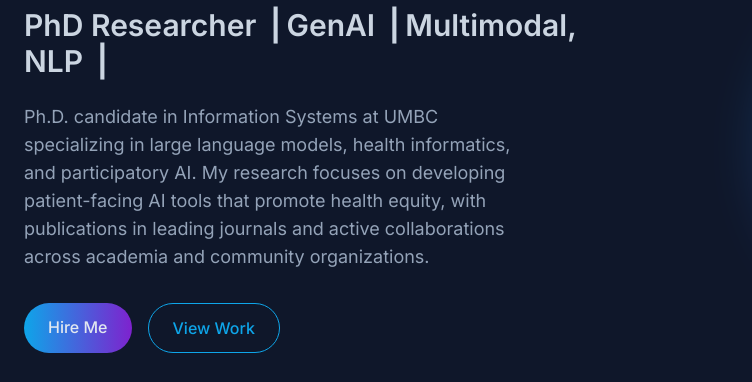
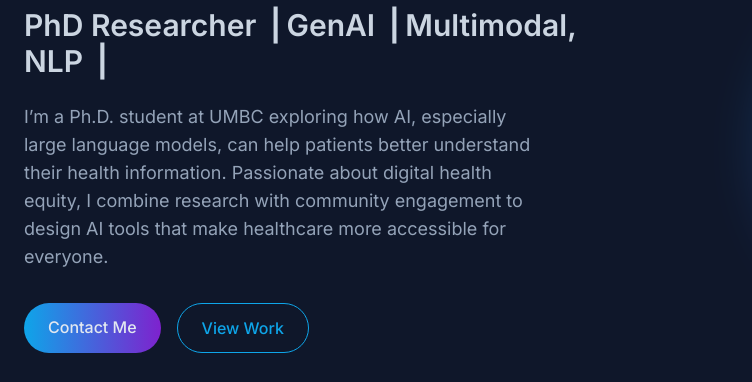
Before and after one commit to mdalomgeer/MyPortFolio, a plain HTML site: page index.html in a window 1280 px wide. Shown: the part 292-674 px from the top of the page, 0-752 px from the left. Drawn offline with nearby package versions, Linux system fonts and the light colour scheme.

Commit message:
Update index.html

```diff
--- a/index.html
+++ b/index.html
@@ -187,10 +187,11 @@
                 <h1 class="text-4xl md:text-6xl font-bold mb-4">Hi, I'm <span class="gradient-text">Md A. Hussein</span></h1>
                 <h2 class="text-2xl md:text-3xl font-semibold mb-6 text-slate-300">PhD Researcher ⎟ GenAI ⎟ Multimodal, NLP ⎟</h2>
                 <p class="text-lg mb-8 text-slate-400 max-w-lg">
-                    Ph.D. candidate in Information Systems at UMBC specializing in large language models, health informatics, and participatory AI. My research focuses on developing patient-facing AI tools that promote health equity, with publications in leading journals and active collaborations across academia and community organizations.
+                    I’m a Ph.D. student at UMBC exploring how AI, especially large language models, can help patients better understand their health information.
+                    Passionate about digital health equity, I combine research with community engagement to design AI tools that make healthcare more accessible for everyone.
                 </p>
                 <div class="flex space-x-4">
-                    <a href="#contact" class="px-6 py-3 rounded-full btn-primary font-medium">Hire Me</a>
+                    <a href="#contact" class="px-6 py-3 rounded-full btn-primary font-medium">Contact Me</a>
                     <a href="#projects" class="px-6 py-3 rounded-full border border-primary text-primary font-medium hover:bg-primary/10 transition">View Work</a>
                 </div>
                 <div class="flex mt-8 space-x-4">
```
